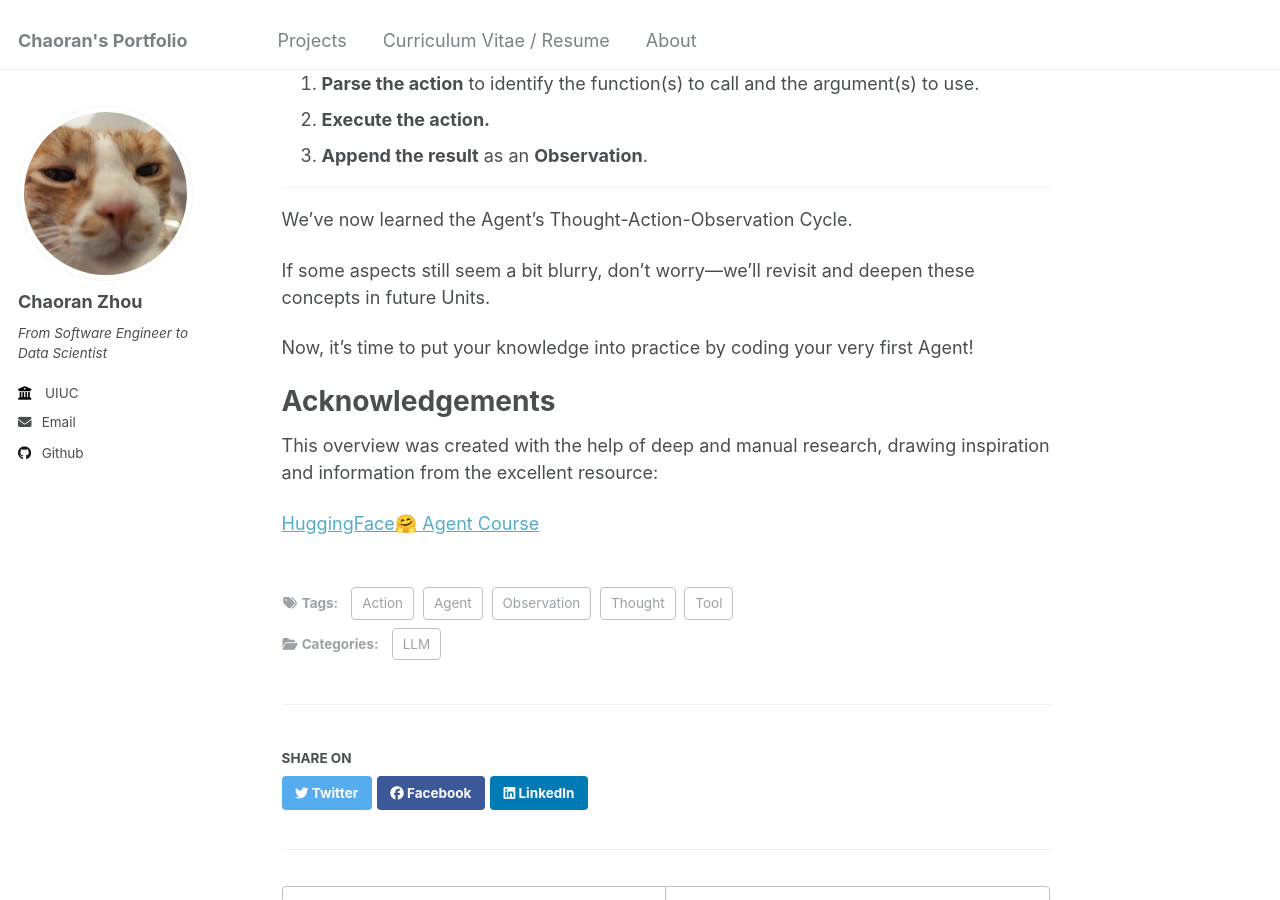
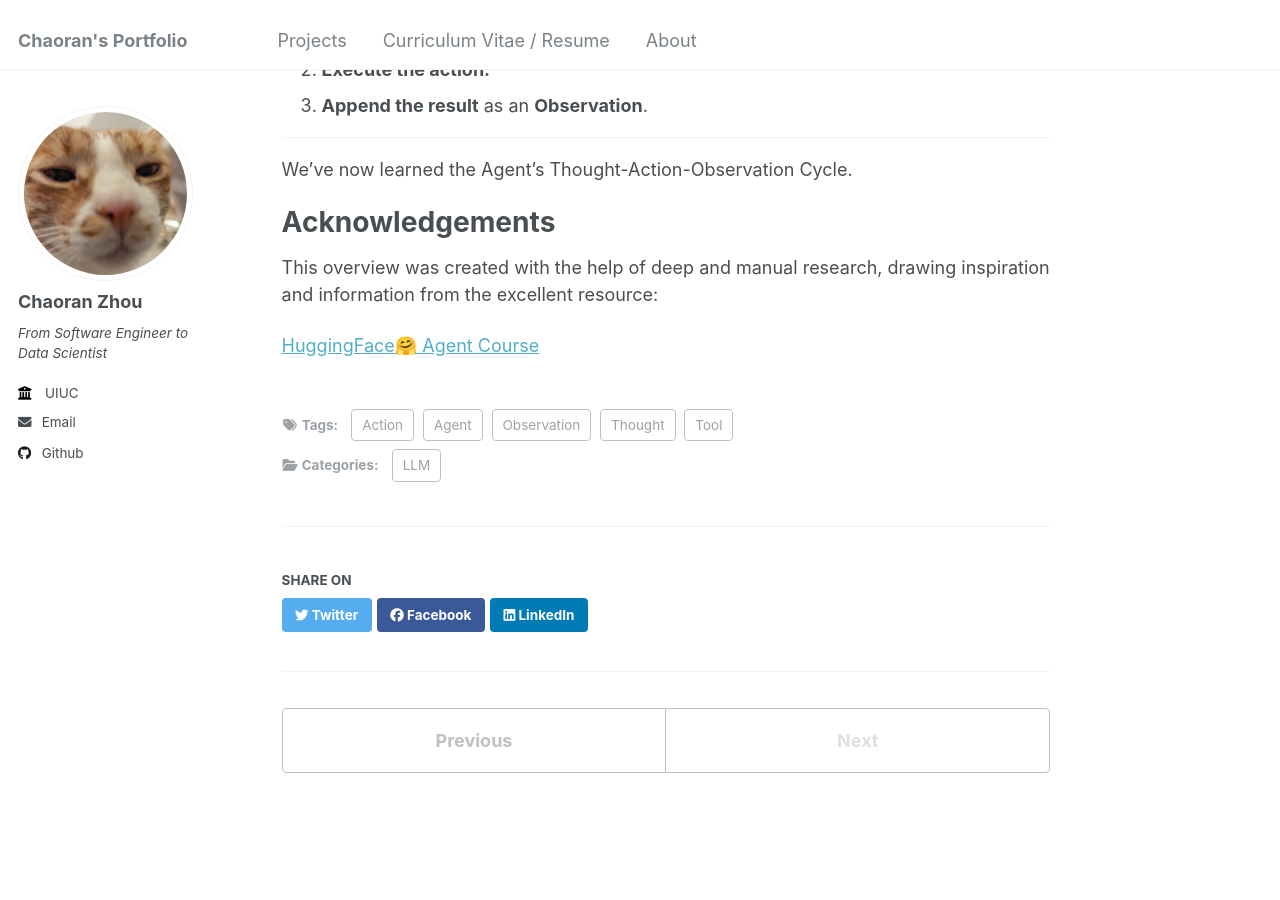
Before and after one commit to ranranrunforit/ranranrunforit.github.io, a Jekyll site: the page built from _projects/project-18.md, in a window 1280 px wide and 900 px high, scrolled down 18768 px. Built offline with Jekyll 4.4.1, drawn with Linux system fonts in a browser that asks for light colours; some of the changed text lies outside the part shown.

Commit message:
Update project-18.md

```diff
--- a/_projects/project-18.md
+++ b/_projects/project-18.md
@@ -464,9 +464,9 @@
 This allows the model to consider sub-steps in more detail, which in general leads to less errors than trying to generate the final solution directly.
 
 
->We have recently seen a lot of interest for reasoning strategies. This is what's behind models like Deepseek R1 or OpenAI's o1, which have been fine-tuned to "think before answering".
+> We have recently seen a lot of interest for reasoning strategies. This is what's behind models like Deepseek R1 or OpenAI's o1, which have been fine-tuned to "think before answering".
 >
->These models have been trained to always include specific _thinking_ sections (enclosed between `<think>` and `</think>` special tokens). This is not just a prompting technique like ReAct, but a training method where the model learns to generate these sections after analyzing thousands of examples that show what we expect it to do.
+> These models have been trained to always include specific _thinking_ sections (enclosed between `<think>` and `</think>` special tokens). This is not just a prompting technique like ReAct, but a training method where the model learns to generate these sections after analyzing thousands of examples that show what we expect it to do.
 
 
 ---
@@ -589,8 +589,6 @@
 
 This deliberate execution ensures that each action is precise and ready for external processing via the stop and parse approach. In the next section, we will explore Observations to see how agents capture and integrate feedback from their environment.
 
-After this, we will **finally be ready to build our first Agent!**
-
 # Observe: Integrating Feedback to Reflect and Adapt
 
 Observations are **how an Agent perceives the consequences of its actions**.
@@ -632,11 +630,6 @@
 ---
 We've now learned the Agent's Thought-Action-Observation Cycle.
 
-If some aspects still seem a bit blurry, don't worry—we'll revisit and deepen these concepts in future Units.
-
-Now, it's time to put your knowledge into practice by coding your very first Agent!
-
-
 
 # Acknowledgements
 
```
